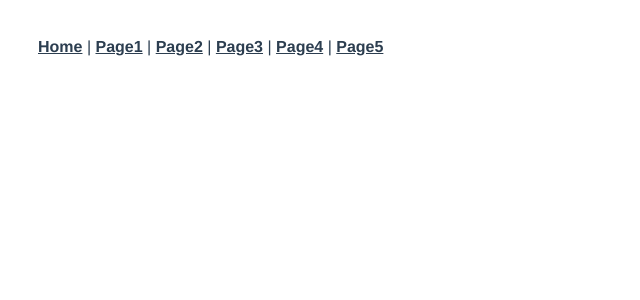
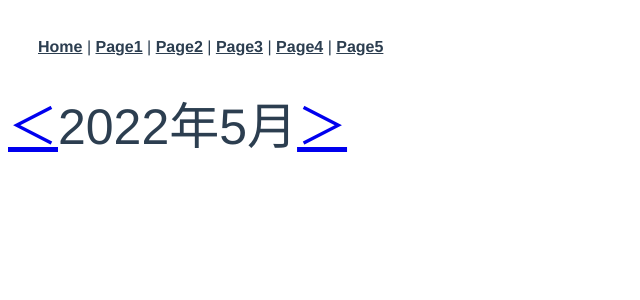
Before and after one commit to konno10/hoge, a Vue app: page /Page5/2022/5 in a window 1280 px wide. Shown: the top 300 px of the page, without its empty margins (0-640 px from the left). Built offline with nearby package versions, Linux system fonts and the light colour scheme.

Commit message:
page5作成

```diff
--- a/src/router/index.js
+++ b/src/router/index.js
@@ -31,10 +31,15 @@ const routes = [
     component: () => import('../views/Page4.vue')
   },
   {
+    path: '/Page5/:year/:month',
+    name: 'Page5',
+    component: () => import('../views/Page5.vue')
+  },
+  {
     path: '/Page5',
     name: 'Page5',
-    component: () => import('../views/Page5.vue')
-  }
+    redirect: `/Page5/${new Date().getFullYear()}/${new Date().getMonth() + 1}`,
+},
 ]
 
 const router = new VueRouter({
--- a/src/views/Page5.vue
+++ b/src/views/Page5.vue
@@ -1,60 +1,26 @@
 <template>
   <div>
-    <input type="text" v-model="newTodo">
-    <button @click="onClicked">add</button>
-    <ul>
-      <li v-for="(hoge,index) in todos" :key="index">
-        <input type="checkbox" v-model="hoge.isDone">
-        <span :class="{done:hoge.isDone}">{{hoge.name}}</span>
-        <button @click="delate(hoge.name,index)">delate</button>
-      </li>
-    </ul>
+    <router-link :to="month == 1 ? `/Page5/${year-1}/12` : `/Page5/${year}/${month-1}`">＜</router-link>
+    <span>{{year}}年{{month}}月</span>
+    <router-link :to="month ==12? `/page5/${year+1}/1` : `/page5/${year}/${month+1}`">＞</router-link>
   </div>
 </template>
 
 <script>
 export default {
-  data(){
-    return{
-      newTodo:"",
-      todos:[]
-    }
-  },
-  methods:{
-    onClicked(){
-      let newItem={
-        name:this.newTodo,
-        isDone:false,
-      }
-      if(this.newTodo!=""){
-        this.todos.push(newItem)
-      }
-      this.newTodo="";
-    },
-    delate(name,index){
-      if(confirm(name+"を削除しますか")){
-      this.todos.splice(index,1)
-      }
-    }
-  }
+ computed:{
+   year(){
+     return Number(this.$route.params.year)
+   },
+   month(){
+     return Number(this.$route.params.month)
+   }
+ }
 }
 </script>
 
 <style scoped>
-.done {
-    opacity: 0.5;
-    text-decoration: line-through;
-}
-li {
-    list-style: none;
-    margin-bottom: 10px;
-}
-span,
-input,
-button {
-    margin-right: 5px;
-}
-hr {
-    margin: 20px 0;
+*{
+  font-size: 50px;
 }
 </style>
```
